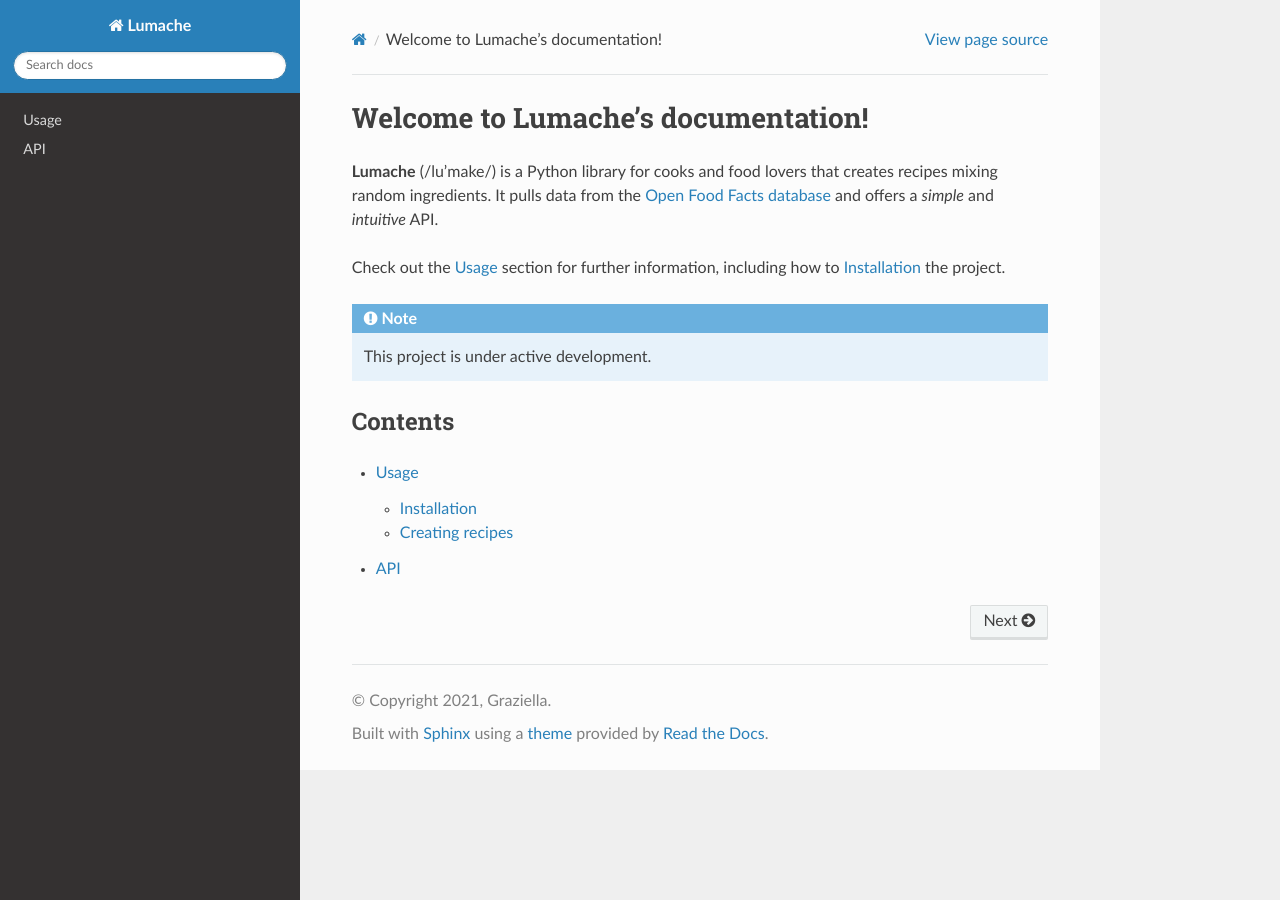
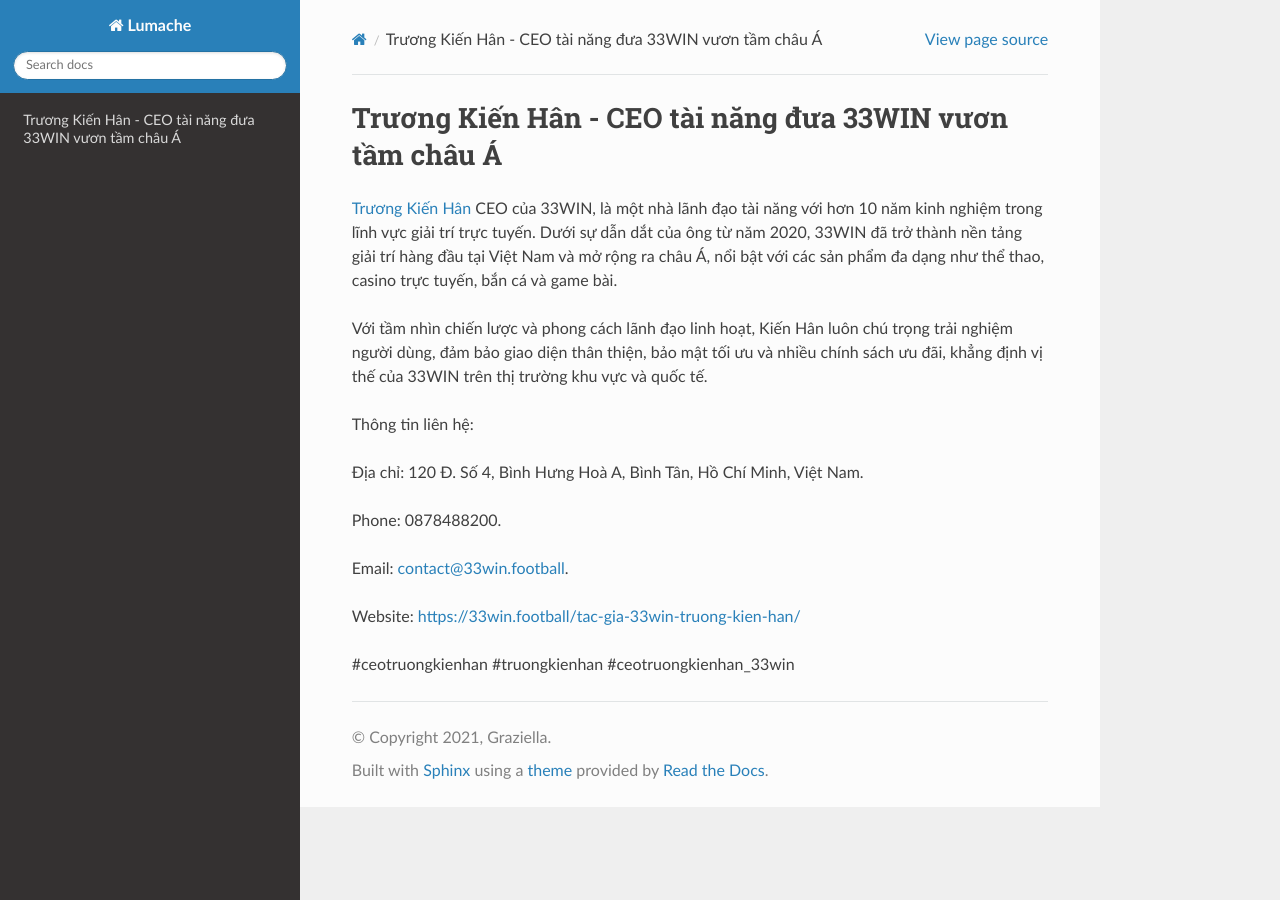
Before and after one commit to parkisngan19/ceotruongkienhan, a Sphinx documentation site: the page built from docs/source/index.rst, in a window 1280 px wide. Built offline with Sphinx 7.4.7 and the Read the Docs theme 3.1.0, drawn with Linux system fonts in a browser that asks for light colours.

Commit message:
Update index.rst

```diff
--- a/docs/source/index.rst
+++ b/docs/source/index.rst
@@ -1,22 +1,18 @@
-Welcome to Lumache's documentation!
+Trương Kiến Hân - CEO tài năng đưa 33WIN vươn tầm châu Á
 ===================================
 
-**Lumache** (/lu'make/) is a Python library for cooks and food lovers
-that creates recipes mixing random ingredients.
-It pulls data from the `Open Food Facts database <https://world.openfoodfacts.org/>`_
-and offers a *simple* and *intuitive* API.
+`Trương Kiến Hân <https://33win.football/tac-gia-33win-truong-kien-han/>`_ CEO của 33WIN, là một nhà lãnh đạo tài năng với hơn 10 năm kinh nghiệm trong lĩnh vực giải trí trực tuyến. Dưới sự dẫn dắt của ông từ năm 2020, 33WIN đã trở thành nền tảng giải trí hàng đầu tại Việt Nam và mở rộng ra châu Á, nổi bật với các sản phẩm đa dạng như thể thao, casino trực tuyến, bắn cá và game bài.
 
-Check out the :doc:`usage` section for further information, including
-how to :ref:`installation` the project.
+Với tầm nhìn chiến lược và phong cách lãnh đạo linh hoạt, Kiến Hân luôn chú trọng trải nghiệm người dùng, đảm bảo giao diện thân thiện, bảo mật tối ưu và nhiều chính sách ưu đãi, khẳng định vị thế của 33WIN trên thị trường khu vực và quốc tế.
 
-.. note::
+Thông tin liên hệ:
 
-   This project is under active development.
+Địa chỉ: 120 Đ. Số 4, Bình Hưng Hoà A, Bình Tân, Hồ Chí Minh, Việt Nam.
 
-Contents
---------
+Phone: 0878488200.
 
-.. toctree::
+Email: contact@33win.football.
 
-   usage
-   api
+Website: https://33win.football/tac-gia-33win-truong-kien-han/
+
+#ceotruongkienhan #truongkienhan #ceotruongkienhan_33win
```
